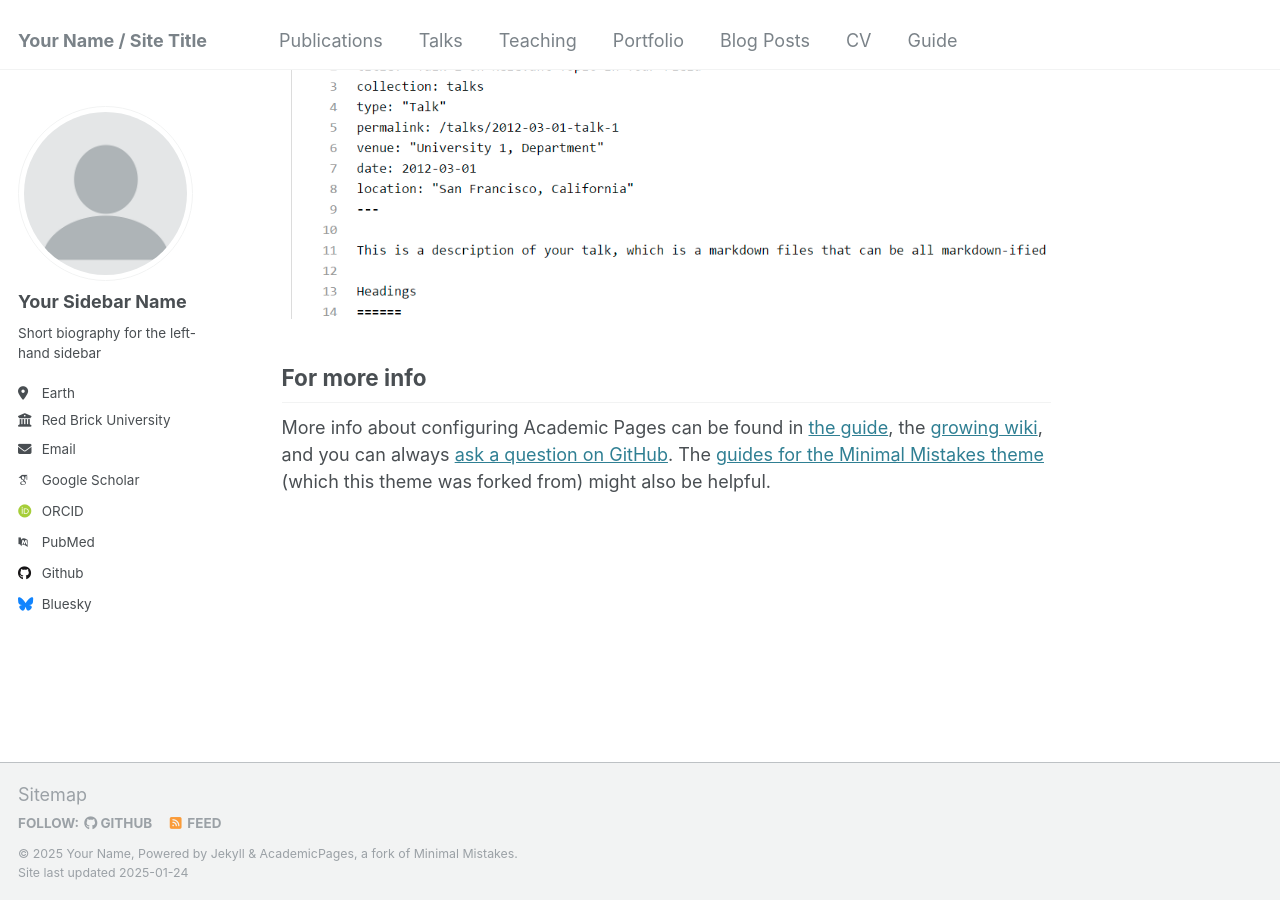
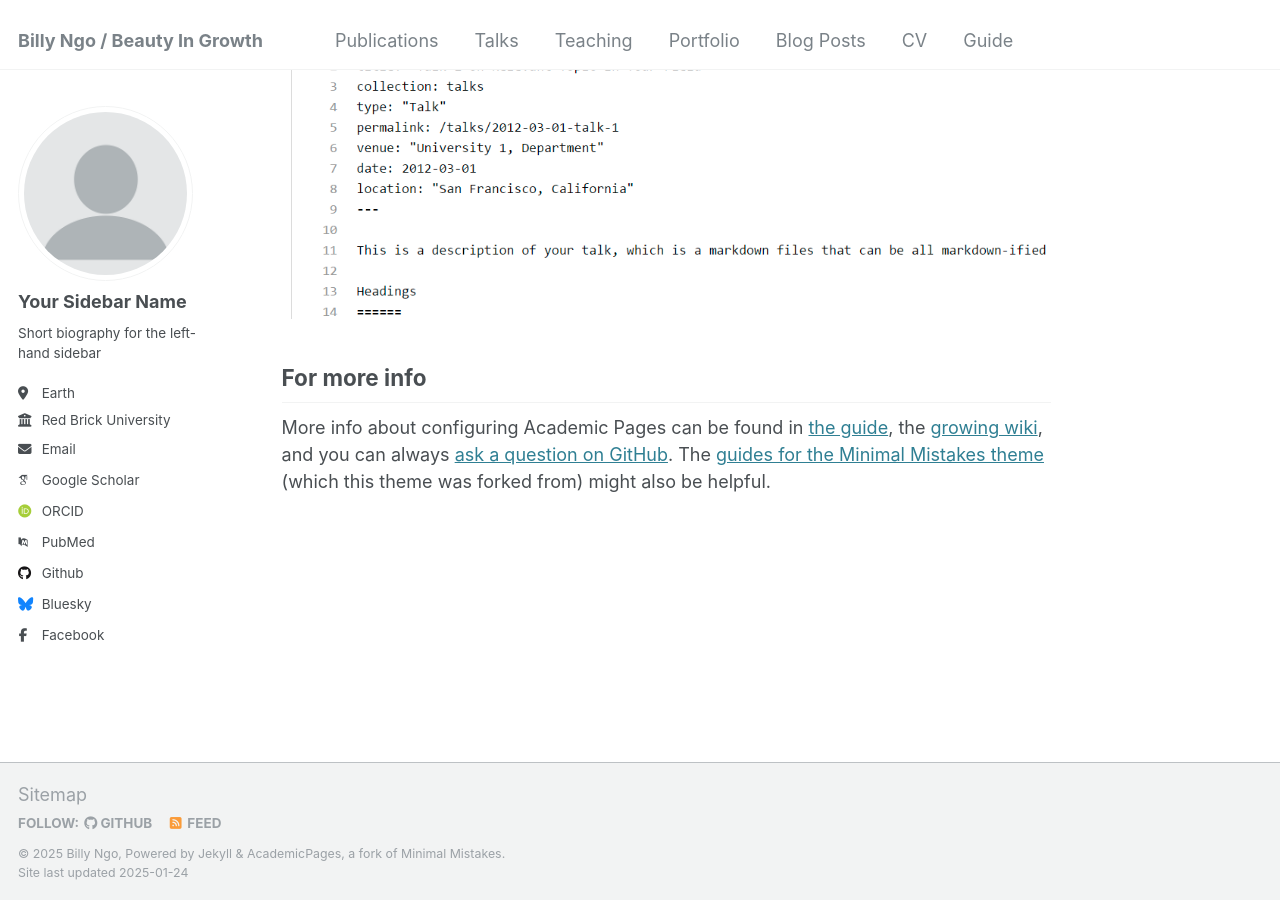
Before and after one commit to billykngo/BeautyInGrowth, a Jekyll site: the page built from _pages/about.md, in a window 1280 px wide and 900 px high, scrolled down 2643 px. Built offline with Jekyll 4.4.1, drawn with Linux system fonts in a browser that asks for light colours; some web fonts are replaced.

Commit message:
Update _config.yml
Changed social Media links

```diff
--- a/_config.yml
+++ b/_config.yml
@@ -8,13 +8,13 @@
 
 # Basic Site Settings
 locale                   : "en-US"
-title                    : "Your Name / Site Title"
+title                    : "Billy Ngo / Beauty In Growth"
 title_separator          : "-"
-name                     : &name "Your Name"
+name                     : &name "Billy Ngo"
 description              : &description "personal description"
-url                      : https://academicpages.github.io # the base hostname & protocol for your site e.g. "https://[your GitHub username].github.io"
+url                      : https://billykngo.github.io # the base hostname & protocol for your site e.g. "https://[your GitHub username].github.io"
 baseurl                  : "" # the subpath of your site, e.g. "/blog"
-repository               : "academicpages/academicpages.github.io"
+repository               : "billykngo/billykngo.github.io"
 
 # Site Author - The following control what appear as part of the author content on the side bar.
 #               If a field is blank the icon and link will not appear, otherwise it will be shown.
@@ -44,13 +44,13 @@ author:
   bitbucket        : # Username - Update with your username on the site
   codepen          : # Username
   dribbble         : # Username
-  github           : "academicpages"
+  github           : "https://github.com/billykngo"
   kaggle           : # Username
   stackoverflow    : # User number or user number and name (i.e., use "1" or "1/jeff-atwood")
 
   # Social media
   bluesky          : "bsky.app" # Replace this with you Bluesky username
-  facebook         : # Username
+  facebook         : "https://www.facebook.com/billy.ngo.37"
   flickr           : # Username
   foursquare       : # Username
   goodreads        : # Username
```
